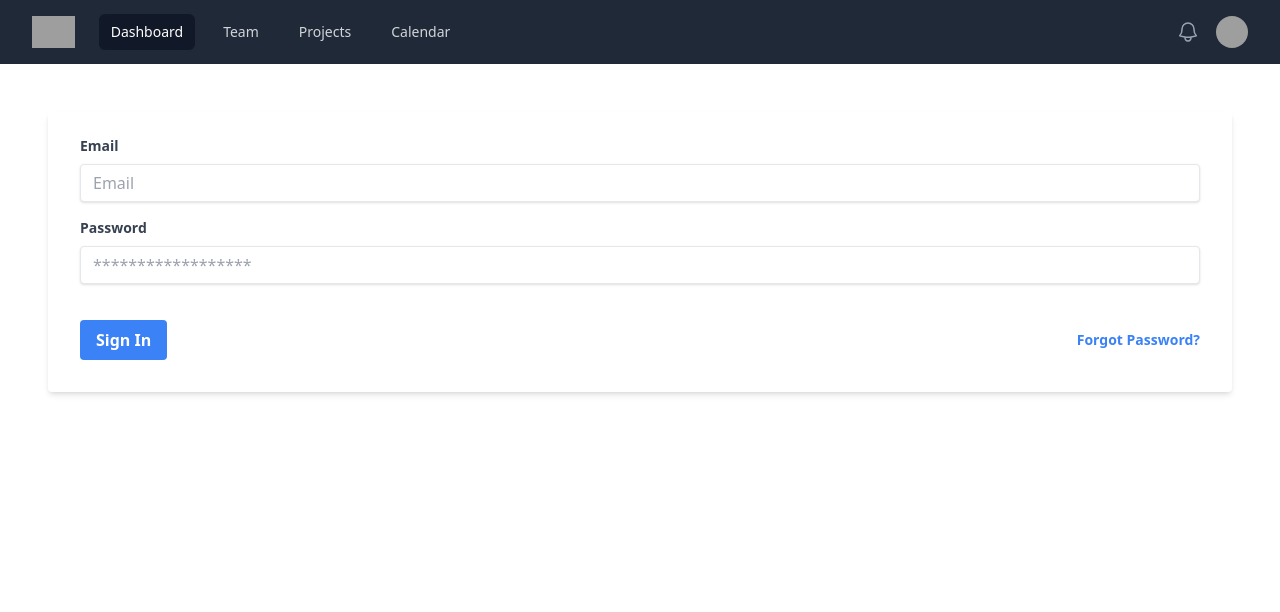
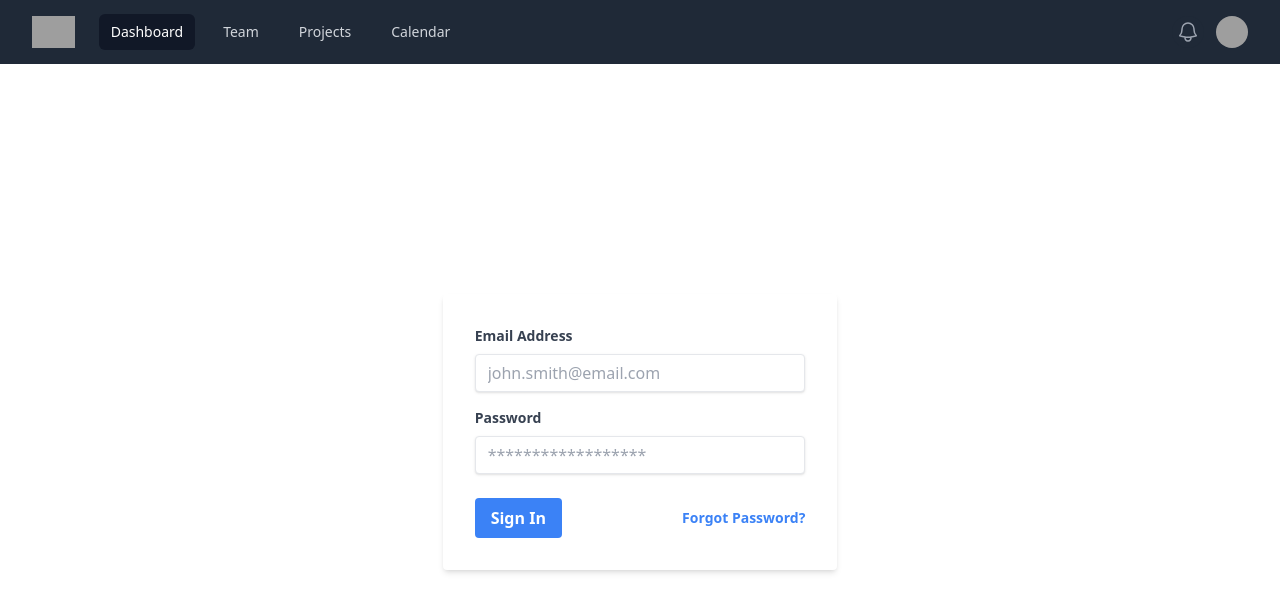
Before and after one commit to SubjectAlpha/OurForum, a SvelteKit app in the folder src/frontend/: page /login in a window 1280 px wide. Shown: the top 612 px of the page. Built offline with nearby package versions, Linux system fonts and the light colour scheme; grey boxes are pictures that could not be loaded.

Commit message:
learning the svelte ways

```diff
--- a/src/frontend/src/routes/login/+page.svelte
+++ b/src/frontend/src/routes/login/+page.svelte
@@ -1,48 +1,56 @@
 <script>
 	// on validation failed
 
+	let email = "";
+    let password = "";
+
+    let emailRegex = new RegExp("^[a-zA-Z0-9.!#$%&'*+/=?^_`{|}~-]+@[a-zA-Z0-9-]+(?:\.[a-zA-Z0-9-]+)*$");
+    let passwordRegex = new RegExp("^(?=.*[A-Z])(?=.*\d)(?=.*[@$!%*?&])[A-Za-z\d@$!%*?&]{12,}$");
+
+    $: emailValid = true;
+    $: passwordValid = true;
+
+    async function submitForm(){
+        emailValid = emailRegex.test(email);
+        passwordValid = passwordRegex.test(password);
+    }
 </script>
 
-<div class="p-12">
+<div class="p-12 pt-0 grid h-screen place-items-center">
 	<form
-		class="bg-white dark:bg-slate-600 shadow-md rounded px-8 pt-6 pb-8 mb-4"
-		on:submit={(e) => {
-			e.preventDefault();
-            var email = document.getElementById("email").value;
-            var password = document.getElementById("password").value;
-
-            if(password == "" || password.length < 4)
-            {
-                document.getElementById('password')?.classList.toggle('border-red-500');
-	            document.getElementById('password-validation')?.classList.toggle('hidden');
-            }
-
-            console.log(email);
-		}}
+		class="bg-white dark:bg-slate-600 shadow-md rounded p-8 mb-4 lg:w-1/3 md:w-1/3 sm:w-full"
+		on:submit|preventDefault={submitForm}
 	>
 		<div class="mb-4">
 			<label class="block text-gray-700 dark:text-white text-sm font-bold mb-2" for="email">
-				Email
+                Email Address
             </label>
+
             <input
+                bind:value={email}
+                class:border-red-500={!emailValid}
                 class="shadow appearance-none border rounded w-full py-2 px-3 text-gray-700 leading-tight focus:outline-none focus:shadow-outline"
-				id="email"
                 type="email"
-				placeholder="Email"
+                placeholder="john.smith@email.com"
             />
+			<p class:hidden={emailValid} class="text-red-500 text-xs italic hidden">
+				Please enter an email.
+			</p>
 		</div>
 		<div class="mb-6">
             <label class="block text-gray-700 dark:text-white text-sm font-bold mb-2" for="password">
                 Password
             </label>
+
             <input
-				class="shadow appearance-none border rounded w-full py-2 px-3 text-gray-700 mb-3 leading-tight focus:outline-none focus:shadow-outline"
-				id="password"
+                bind:value={password}
+                class:border-red-500={!passwordValid}
+                class="shadow appearance-none border rounded w-full py-2 px-3 text-gray-700 leading-tight focus:outline-none focus:shadow-outline"
                 type="password"
-				placeholder="******************"
+                placeholder={"******************"}
             />
-			<p id="password-validation" class="text-red-500 text-xs italic hidden">
-				Please choose a password.
+			<p class:hidden={passwordValid} class="text-red-500 text-xs italic hidden">
+				Please enter a password.
 			</p>
 		</div>
 		<div class="flex items-center justify-between">
```
Lines whose indentation alone changed are shown as unchanged.
